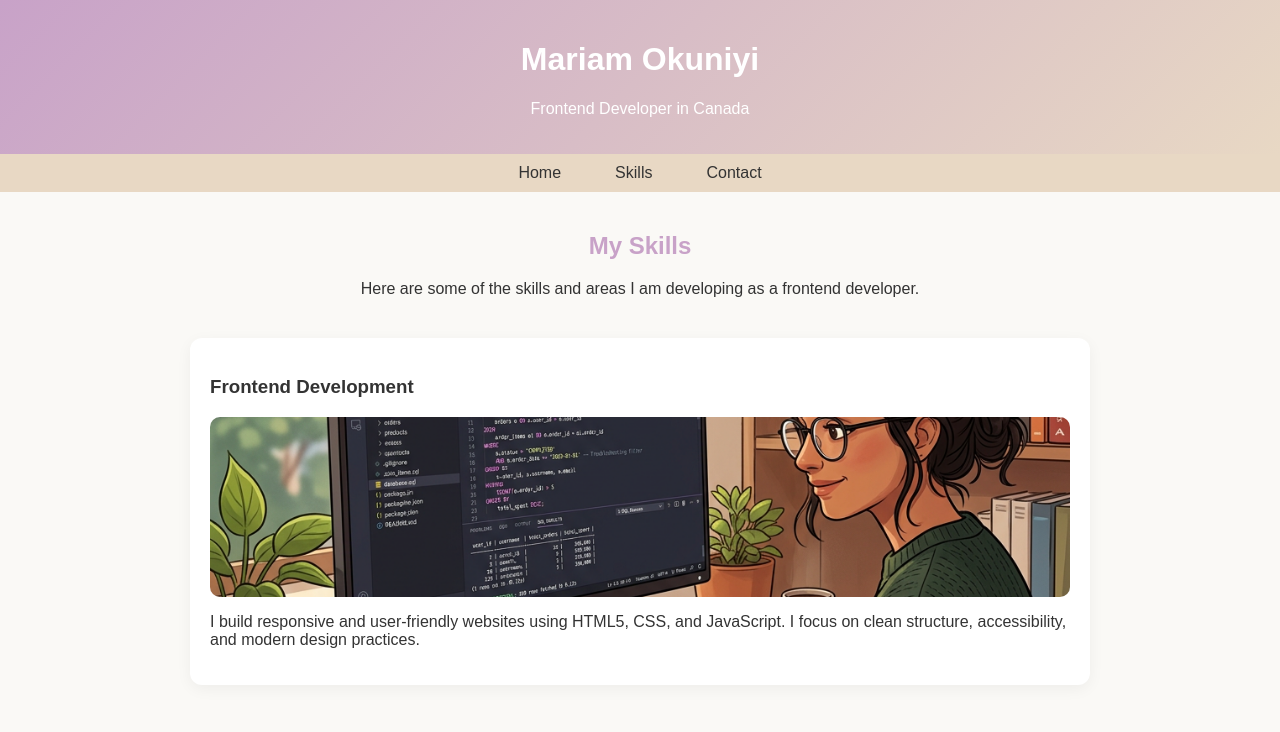
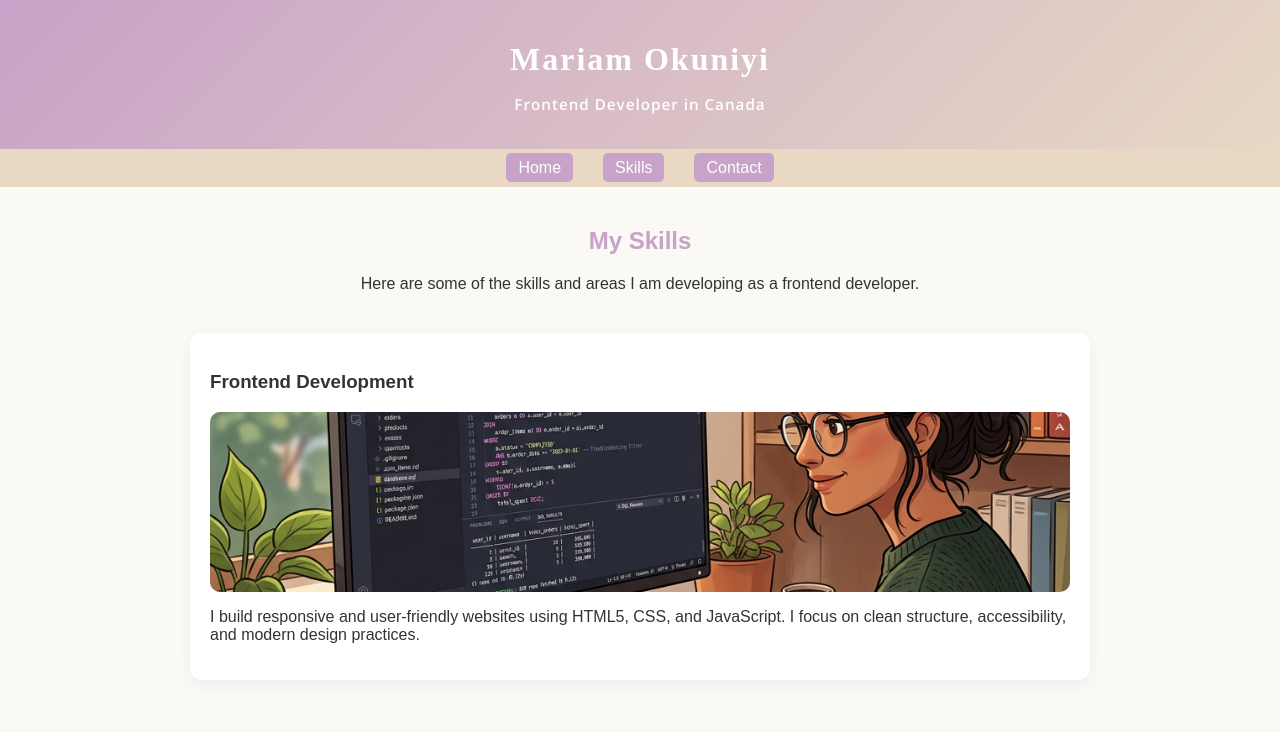
Before and after one commit to MariamOkuniyi/mariam-okuniyi-portfolio, a plain HTML site: page services.html in a window 1280 px wide. Shown: the top 732 px of the page. Drawn offline with nearby package versions, Linux system fonts and the light colour scheme; a web font is replaced by a local one.

Commit message:
Add files via upload

```diff
--- a/css/styles.css
+++ b/css/styles.css
@@ -1,13 +1,52 @@
+/*
+Name: Mariam Okuniyi
+Course: WEBD-1008 Website Development
+Project: Project 4 - Website Development & Deployment
+
+Description:
+This stylesheet controls the layout and design of the website.
+It ensures a clean, responsive, and consistent user interface across all pages.
+
+Sections:
+- Global styles (body, headings)
+- Header and Navigation
+- Content layout
+- Skills page styling
+- Contact form styling
+- Responsive design (media queries)
+
+Technologies:
+- CSS3
+- Flexbox
+- Media Queries
+
+Date: 04/23/2026
+*/
+
 /* Reset default browser spacing */
 body {
     margin: 0;
     font-family: 'Poppins', sans-serif;
-    background-color: #FAF9F6; /* soft cream */
+    background-color: #FAF9F6;
     color: #333333;
 }
 
 h1, h2, h3 {
     font-weight: 600;
+}
+
+
+#header h1 {
+    font-family: 'Gravitas One', serif;
+    letter-spacing: 2px;
+    margin-bottom: 10px;
+}
+
+#header p {
+    font-family: 'Open Sans', sans-serif;
+    font-weight: 600;
+    letter-spacing: 1px;
+    font-size: 0.95rem;
 }
 
 #header {
@@ -18,7 +57,7 @@ h1, h2, h3 {
 }
 
 #nav {
-    background-color: #E8D8C4; /* soft beige */
+    background-color: #E8D8C4;
 }
 
 #nav ul {
@@ -50,6 +89,12 @@ h1, h2, h3 {
 
 #nav a:focus {
     outline: 2px solid #C8A2C8;
+}
+
+#nav a.active {
+    background-color: #C8A2C8;
+    color: white;
+    border-radius: 5px;
 }
 
 #content {
@@ -96,7 +141,7 @@ h2 {
      width: 100%;
     height: 180px;
     object-fit: cover;
-    border-radius: 10px; /* NOT circle */
+    border-radius: 10px;
 }
 
 #skills-container section:last-child {
@@ -139,6 +184,7 @@ button:hover {
 
 .button-link:hover {
     background-color: #a67fa6;
+    transform: translateY(-2px);
 }
 
 #footer {
@@ -146,7 +192,7 @@ button:hover {
     color: white;
     text-align: center;
     padding: 15px;
-    font-size: 0.9em; /* smaller text (REQUIRED idea) */
+    font-size: 0.9em;
 }
 
 #footer a {
@@ -165,7 +211,7 @@ input, textarea {
     box-sizing: border-box;
 }
 
-/* Focus effect (REQUIRED) */
+/* Focus effect */
 input:focus, textarea:focus {
     background-color: #E8D8C4;
     color: #333;
--- a/services.html
+++ b/services.html
@@ -1,3 +1,15 @@
+<!--
+Name: Mariam Okuniyi
+Course: WEBD-1008 Website Development
+Project: Project 4 - Website Development & Deployment
+Date: 04/23/2026
+-->
+
+<!--
+Page: Skills
+Purpose:
+This page showcases my frontend development skills, design abilities, and learning progress.
+-->
 <!DOCTYPE html>
 <html lang="en">
 <head>
@@ -5,6 +17,9 @@
     <meta name="viewport" content="width=device-width, initial-scale=1.0">
     <title>My Skills | Mariam Okuniyi</title>
     <link rel="stylesheet" href="css/styles.css">
+    <link rel="preconnect" href="https://fonts.googleapis.com">
+    <link rel="preconnect" href="https://fonts.gstatic.com" crossorigin>
+    <link href="https://fonts.googleapis.com/css2?family=Gravitas+One&family=Open+Sans:wght@300;400;600&display=swap" rel="stylesheet">
 </head>
 
 <body>
@@ -18,9 +33,9 @@
     <!-- NAVIGATION (same as index.html) -->
     <nav id="nav">
         <ul>
-            <li><a href="index.html">Home</a></li>
-            <li><a href="services.html">Skills</a></li>
-            <li><a href="contact.html">Contact</a></li>
+            <li><a href="index.html" class="active">Home</a></li>
+            <li><a href="services.html" class="active">Skills</a></li>
+            <li><a href="contact.html" class="active">Contact</a></li>
         </ul>
     </nav>
 
```
Also changed, not shown: contact.html (+19 -4 lines), index.html (+37 -6 lines), js/validation.js (+24 -0 lines).
